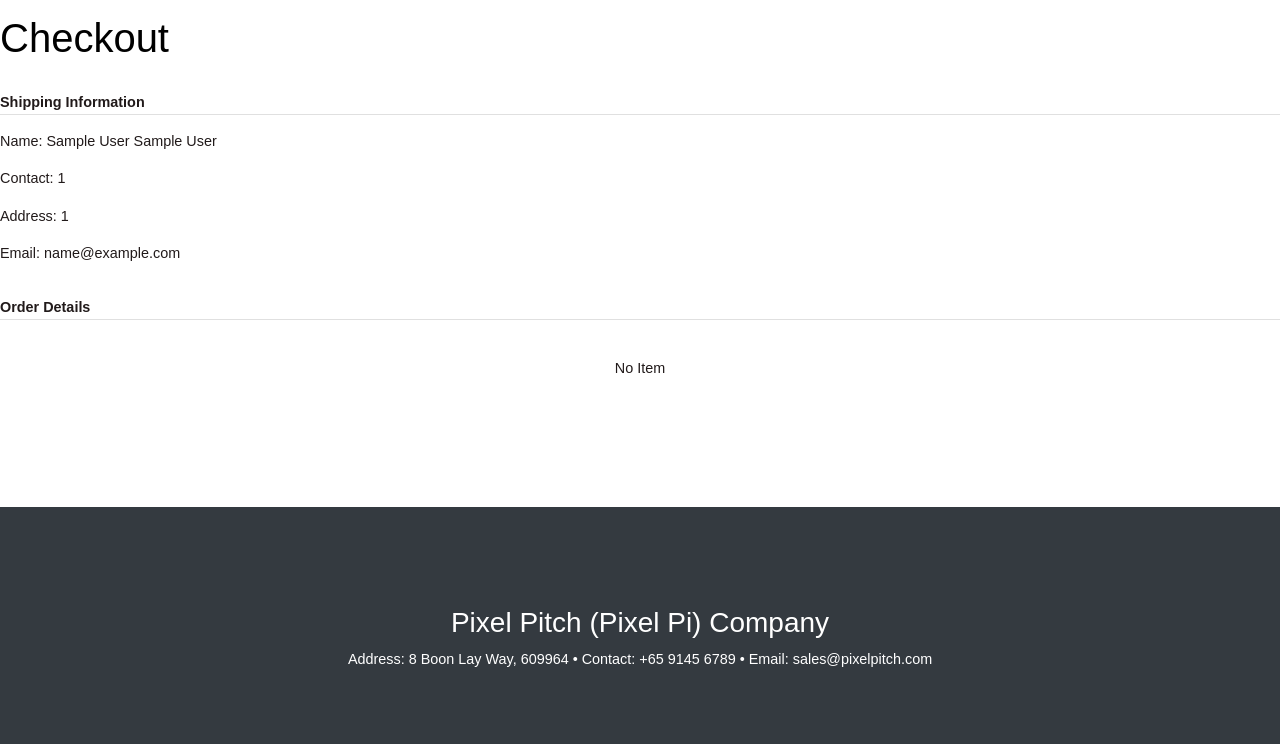
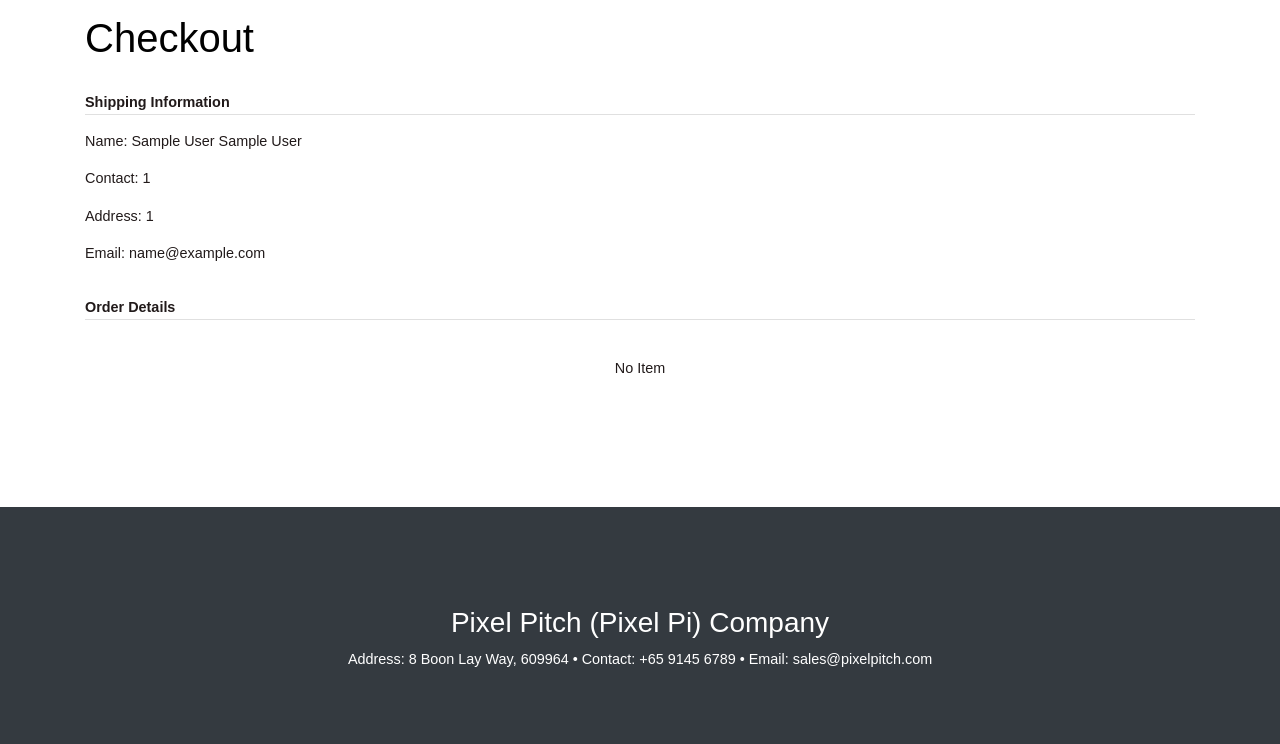
Before and after one commit to phammmmm/pixelpitch, a PHP site: page /checkout.php in a window 1280 px wide. Shown: the part 56-800 px from the top of the page. Run offline with PHP 8.4, Linux system fonts and the light colour scheme; the visitor is signed in with stand-in values (Sample User, id 1); some libraries are stand-ins or nearby versions.

Commit message:
update get product info

```diff
--- a/WebClient/checkout.php
+++ b/WebClient/checkout.php
@@ -27,7 +27,7 @@
 }
 
 ?>
-<div id="checkout">
+
 <h1>Checkout</h1>
 <div class="txt-heading">Shipping Information</div>
 <p> Name: <?php echo $_SESSION["customer_firstName"]." ".$_SESSION["customer_lastName"]; ?></p>
@@ -75,8 +75,8 @@
 					<td></td>
 				</tr>
 			</tbody>
-    </table>
-    <input type="submit" class="btnCheck" value="Confirm Order">
+		</table>
+		<div class="txt-heading"><input type="submit" class="btnCheck" value="Confirm Order"></div>
     </form>
 <?php
 	} else {
@@ -85,5 +85,4 @@
 	<?php
   }
 	?>
-</div>
 <?php require 'footer.php'; ?>
--- a/WebClient/footer.php
+++ b/WebClient/footer.php
@@ -1,4 +1,5 @@
 
+</div>
 <footer id="gtco-footer" class="gtco-section">
     <div class="gtco-container">
         <div class="row row-pb-md">
--- a/WebClient/header.php
+++ b/WebClient/header.php
@@ -18,3 +18,4 @@
 </head>
 <body>
   <?php require 'navbar.php'; ?>
+  <div class="container">
```
